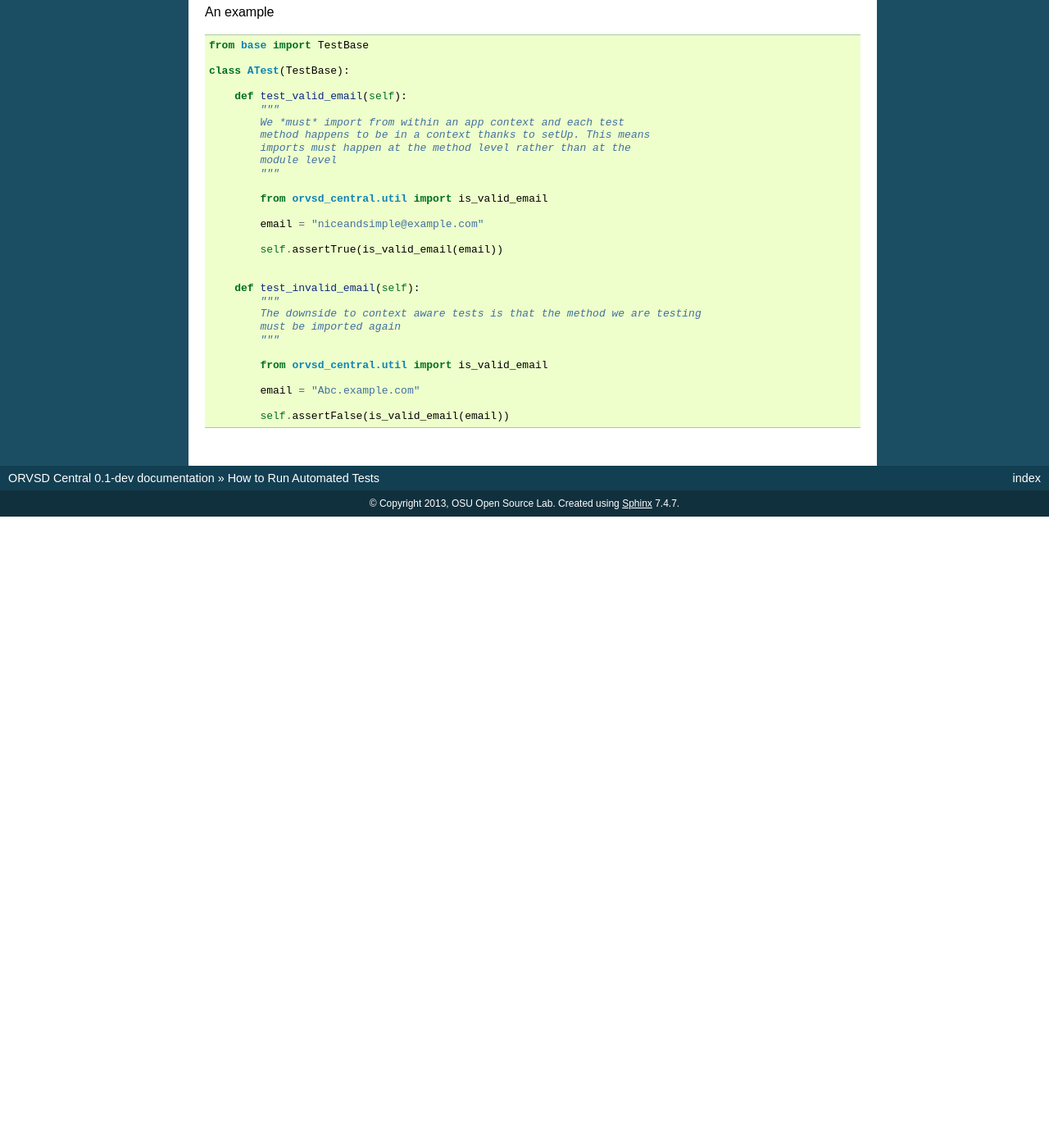
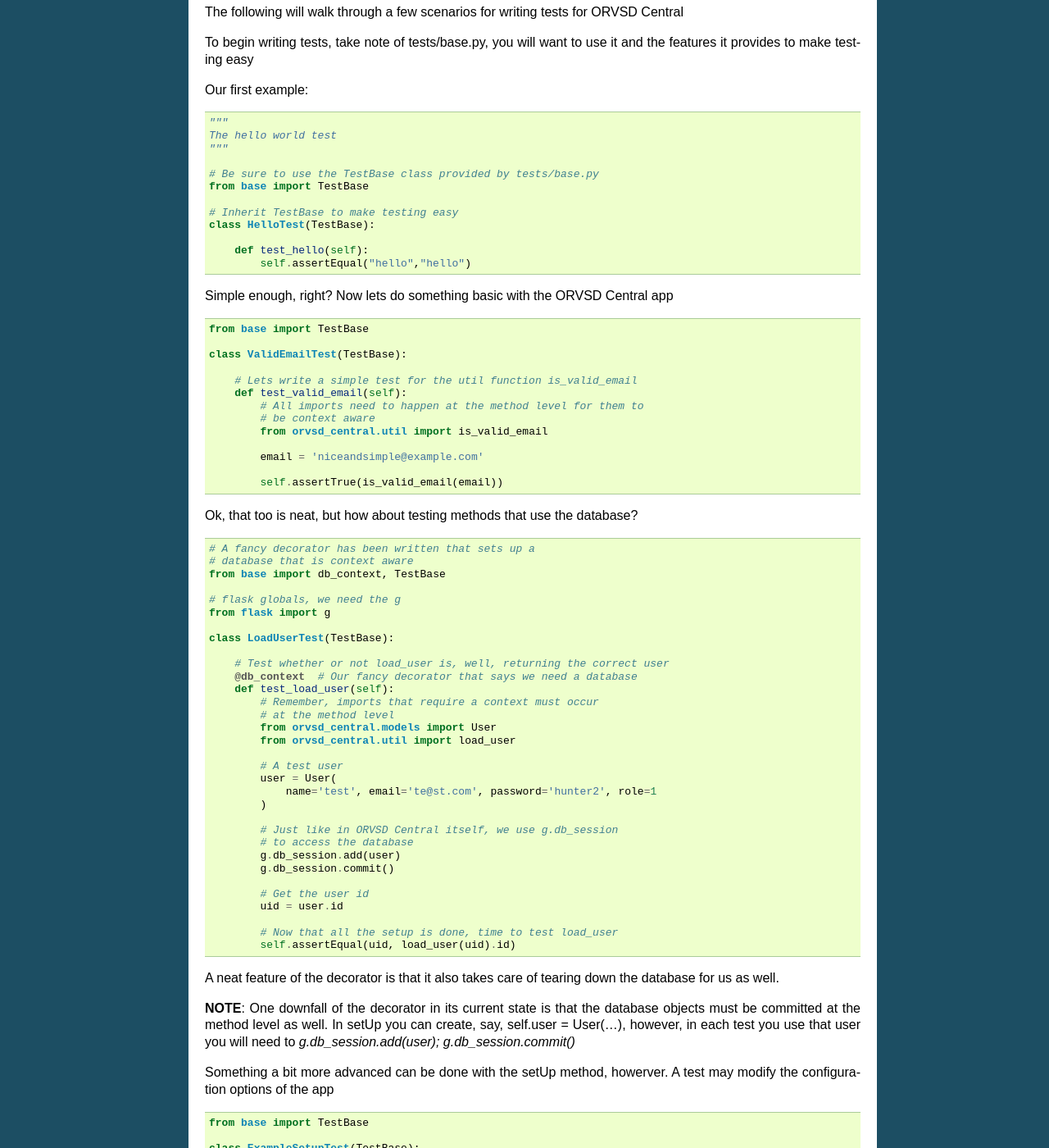
Before and after one commit to osuosl/orvsd_central, a Sphinx documentation site: the page built from docs/source/testing.rst, in a window 1280 px wide and 1400 px high, scrolled down 390 px. Shown: the whole window at 82% size. Built offline with Sphinx 7.4.7, drawn with Linux system fonts in a browser that asks for light colours; pages that are not in the unit, such as notebooks, are missing from menus; before the commit the page ends 1020 px from its top, so only the background shows below that; some of the changed text lies outside the part shown.

Commit message:
add a bunch of example tests in the docs
refs #111

```diff
--- a/docs/source/testing.rst
+++ b/docs/source/testing.rst
@@ -19,40 +19,117 @@ Example:
   cd /var/www/orvsd_central
   PYTHONPATH='.' nosetests tests/test_the_feature.py
 
-How to Write Tests
-==================
+Writing Tests: A HOWTO by Example
+=================================
 
-An example
+The following will walk through a few scenarios for writing tests
+for ORVSD Central
+
+To begin writing tests, take note of tests/base.py, you will want to
+use it and the features it provides to make testing easy
+
+Our first example:
 
 .. code-block:: python
 
- from base import TestBase
+   """
+   The hello world test
+   """
 
- class ATest(TestBase):
+   # Be sure to use the TestBase class provided by tests/base.py
+   from base import TestBase
 
-     def test_valid_email(self):
-         """
-         We *must* import from within an app context and each test
-         method happens to be in a context thanks to setUp. This means
-         imports must happen at the method level rather than at the
-         module level
-         """
+   # Inherit TestBase to make testing easy
+   class HelloTest(TestBase):
 
-         from orvsd_central.util import is_valid_email
+       def test_hello(self):
+           self.assertEqual("hello","hello")
 
-         email = "niceandsimple@example.com"
+Simple enough, right? Now lets do something basic with the
+ORVSD Central app
 
-         self.assertTrue(is_valid_email(email))
+.. code-block:: python
 
+   from base import TestBase
 
-     def test_invalid_email(self):
-         """
-         The downside to context aware tests is that the method we are testing
-         must be imported again
-         """
+   class ValidEmailTest(TestBase):
 
-         from orvsd_central.util import is_valid_email
+       # Lets write a simple test for the util function is_valid_email
+       def test_valid_email(self):
+           # All imports need to happen at the method level for them to
+           # be context aware
+           from orvsd_central.util import is_valid_email
 
-         email = "Abc.example.com"
+           email = 'niceandsimple@example.com'
 
-         self.assertFalse(is_valid_email(email))
+           self.assertTrue(is_valid_email(email))
+
+Ok, that too is neat, but how about testing methods that use the database?
+
+.. code-block:: python
+
+   # A fancy decorator has been written that sets up a
+   # database that is context aware
+   from base import db_context, TestBase
+
+   # flask globals, we need the g
+   from flask import g
+
+   class LoadUserTest(TestBase):
+
+       # Test whether or not load_user is, well, returning the correct user
+       @db_context  # Our fancy decorator that says we need a database
+       def test_load_user(self):
+           # Remember, imports that require a context must occur
+           # at the method level
+           from orvsd_central.models import User
+           from orvsd_central.util import load_user
+
+           # A test user
+           user = User(
+               name='test', email='te@st.com', password='hunter2', role=1
+           )
+
+           # Just like in ORVSD Central itself, we use g.db_session
+           # to access the database
+           g.db_session.add(user)
+           g.db_session.commit()
+
+           # Get the user id
+           uid = user.id
+
+           # Now that all the setup is done, time to test load_user
+           self.assertEqual(uid, load_user(uid).id)
+
+A neat feature of the decorator is that it also takes care of tearing down the
+database for us as well.
+
+**NOTE**: One downfall of the decorator in its current state is that the database
+objects must be committed at the method level as well. In setUp you can create,
+say, self.user = User(...), however, in each test you use that user you will
+need to `g.db_session.add(user); g.db_session.commit()`
+
+Something a bit more advanced can be done with the setUp method, howerver. A
+test may modify the configuration options of the app
+
+.. code-block:: python
+
+   from base import TestBase
+
+   class ExampleSetupTest(TestBase):
+
+       def setUp(self):
+           # Simply create a dictionary with the new configuration options
+           config = {
+               'SECRET_KEY': 'new super secret test key'
+           }
+
+           # Then call super
+           super(ExampleSetupTest, self).setUp(test_cfg_changes=config)
+
+       # How do we know these changes worked? Lets write a test!
+       def test_setup_config(self):
+           key = self.app.config['SECRET_KEY']
+
+           # And let's assert it's equal to what we said it should be in setUp
+           self.assertEqual(key, 'new super secret test key')
```
